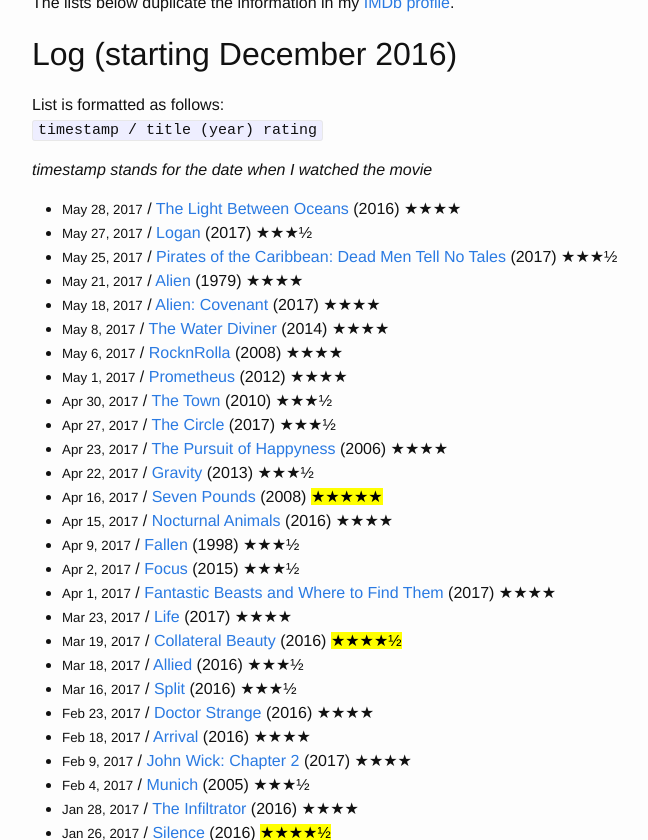
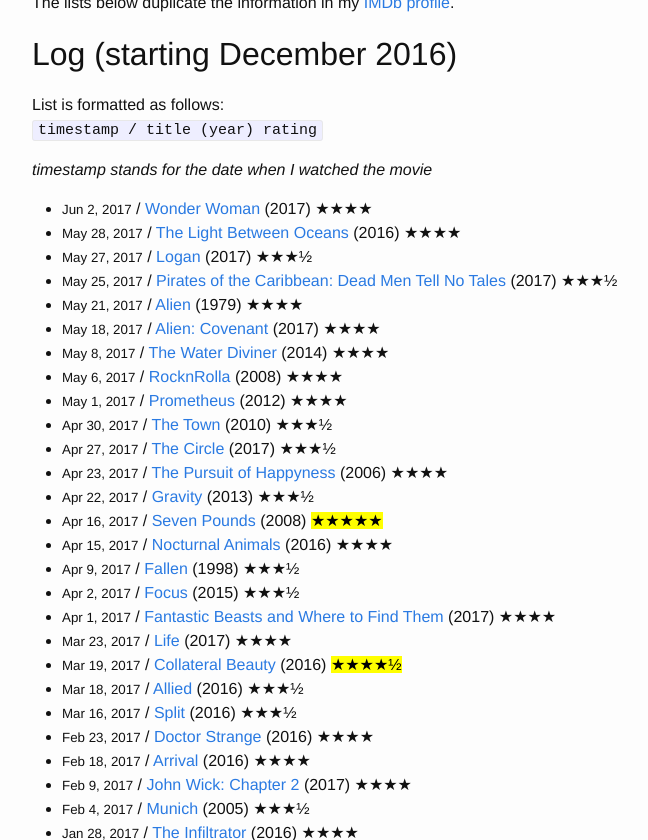
Before and after one commit to aspyatkin/personal-website, a Jekyll site: the page built from movie-list.md, in a window 1280 px wide and 900 px high, scrolled down 452 px, cut to the strip 60-900 px from the top of the window. Shown: the whole strip, without its empty margins (238-886 px from the left). Built offline with Jekyll 4.4.1, drawn with Linux system fonts in a browser that asks for light colours.

Commit message:
Update movie list

```diff
--- a/movie-list.md
+++ b/movie-list.md
@@ -5,6 +5,12 @@
 permalink: /movie-list/
 top_ndx: 4
 log_list:
+  - date: 'Jun 2, 2017'
+    title: 'Wonder Woman'
+    year: 2017
+    rating: 4
+    url: 'http://www.imdb.com/title/tt0451279/'
+
   - date: 'May 28, 2017'
     title: 'The Light Between Oceans'
     year: 2016
```
